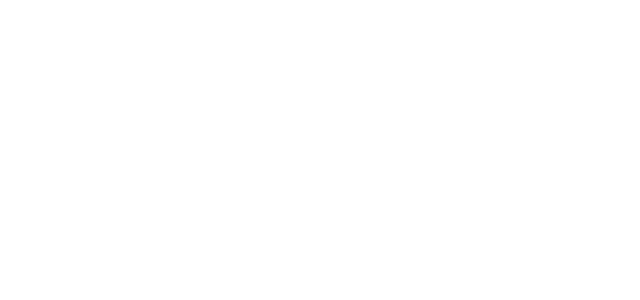
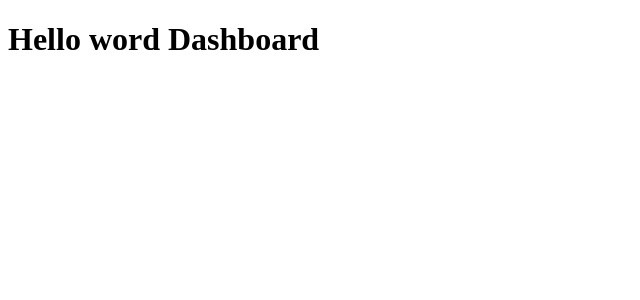
Before and after one commit to voncardoso/qr-code-generator, a React (Create React App) app: page /dashboard in a window 1280 px wide. Before the commit this address had no page. Shown: the top 300 px of the page, without its empty margins (0-640 px from the left). Built offline with nearby package versions, Linux system fonts and the light colour scheme.

Commit message:
Rota de daschboar criada

```diff
--- a/src/App.js
+++ b/src/App.js
@@ -1,10 +1,9 @@
-import { useState } from "react";
 import { BrowserRouter, Route, Routes } from "react-router-dom";
 import { UserStorage } from "./Context/useContext";
 import { Login } from "./Pages/Login";
-import { firebase, firebaseConfig } from "./Config/config";
 import "firebase/compat/storage";
 import "firebase/compat/auth";
+import { Dashboard } from "./Pages/Dashboard";
 
 function App() {
   return (
@@ -14,6 +13,7 @@
         <UserStorage>
           <Routes>
             <Route end path="/" element={<Login />} />
+            <Route end path="/dashboard" element={<Dashboard />} />
           </Routes>
         </UserStorage>
       </BrowserRouter>
--- /dev/null
+++ b/src/Pages/Dashboard/index.jsx
@@ -0,0 +1,3 @@
+export function Dashboard() {
+  return <h1>Hello word Dashboard</h1>;
+}
```
